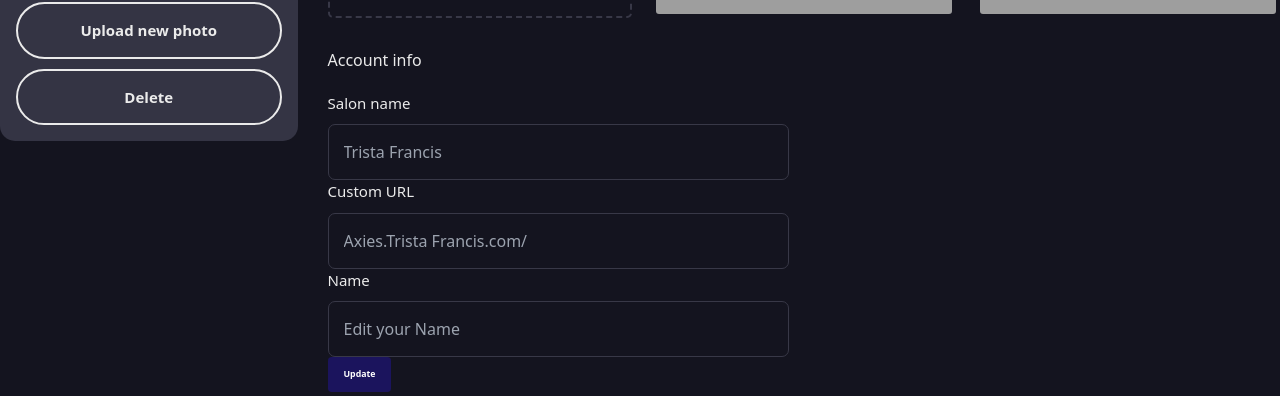
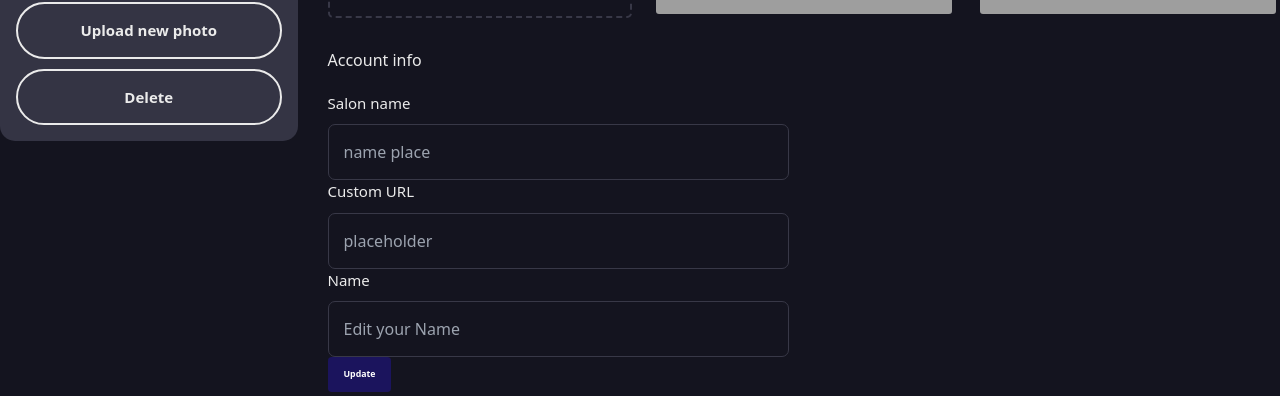
Before and after one commit to arellac/db-appointment, a PHP site: page /scheduler/stylist/profile_edit_form.php in a window 1280 px wide. Shown: the part 628-1024 px from the top of the page. Run offline with PHP 8.4, Linux system fonts and the light colour scheme; some libraries are stand-ins or nearby versions; grey boxes are pictures that could not be loaded.

Commit message:
@latestPlaceholders

```diff
--- a/stylist/profile_edit_form.php
+++ b/stylist/profile_edit_form.php
@@ -105,7 +105,7 @@
                                     type="text"
                                     name="salon_name"
                                     id="name"
-                                    placeholder="Trista Francis"
+                                    placeholder="name place"
                                     autocomplete="off"
                                 />
                             </div>
@@ -115,7 +115,7 @@
                                     type="text"
                                     name="image_url"
                                     id="url"
-                                    placeholder="Axies.Trista Francis.com/"
+                                    placeholder="placeholder"
                                     autocomplete="off"
                                 />
                             </div>
```
